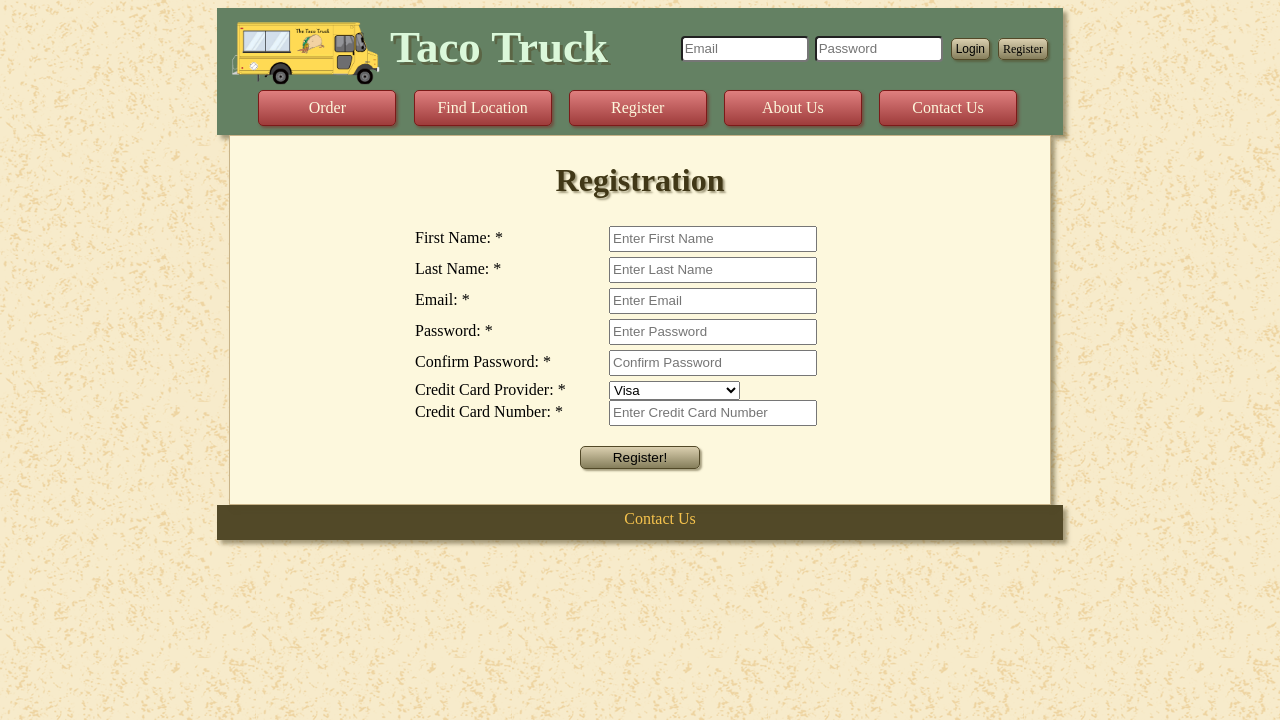
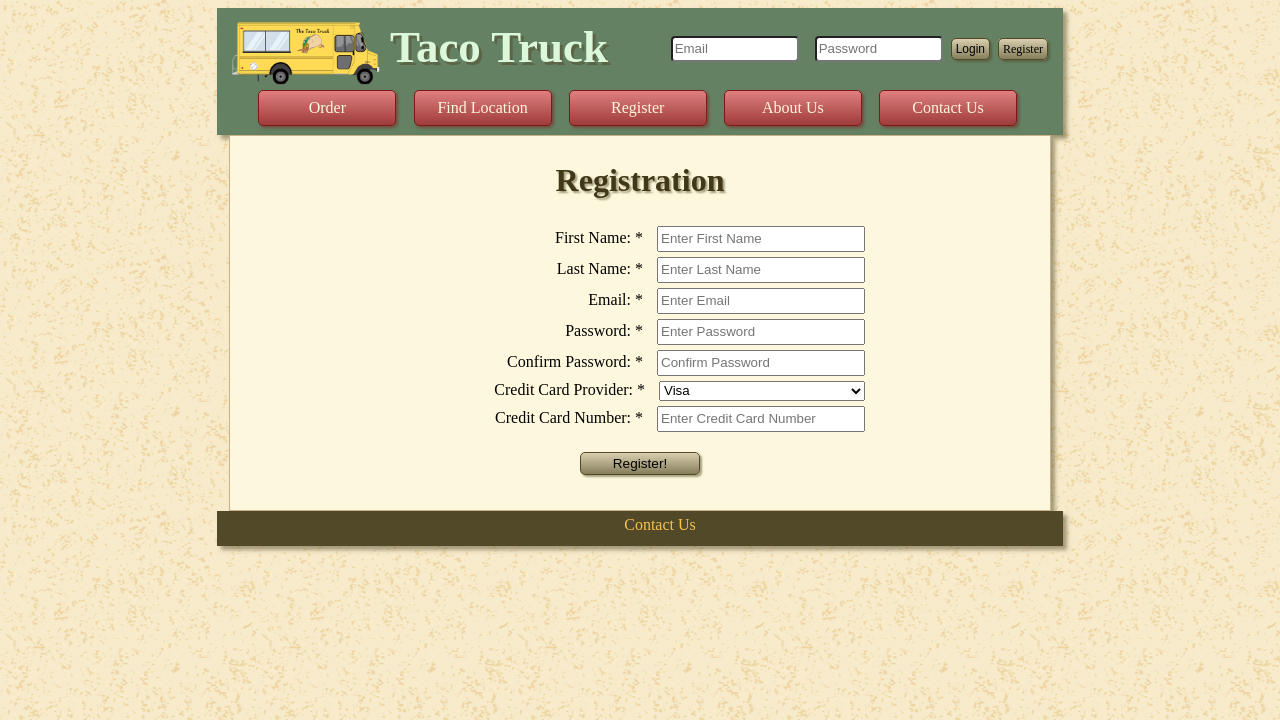
Before and after one commit to MustangTutors/TacoTruck, a PHP site: page /registration.html in a window 1280 px wide. Shown: the top 720 px of the page. Run offline with PHP 8.4, Linux system fonts and the light colour scheme; some libraries are stand-ins or nearby versions; some web fonts are replaced.

Commit message:
Re-aligned the registration information

```diff
--- a/css/style.css
+++ b/css/style.css
@@ -191,6 +191,7 @@ article#mailing, article#phone {
    margin-left: auto;
    margin-right: auto;
    margin-bottom: 30px;
+   text-align: right;
 }
 
 #registrationForm label {
@@ -198,10 +199,15 @@ article#mailing, article#phone {
    width: 190px;
 }
 
-input[type="text"], input[type="email"], input[type="password"] {
+input[type="text"], input[type="email"], input[type="password"], select[name="credit_provider"] {
     width: 200px;
     height: 20px;
     margin-bottom: 5px;
+    margin-left: 10px;
+}
+
+select[name="credit_provider"] {
+    width: 206px;
 }
 
 #register {
```
